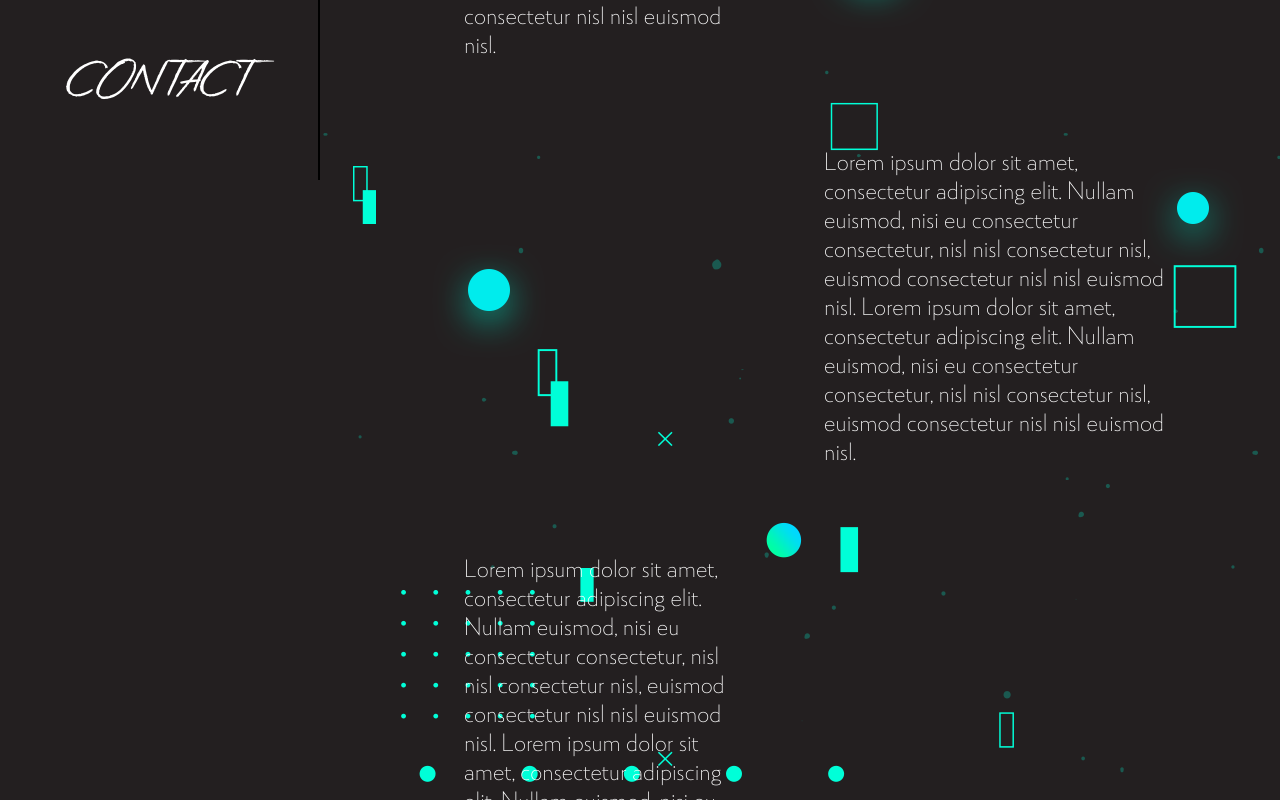
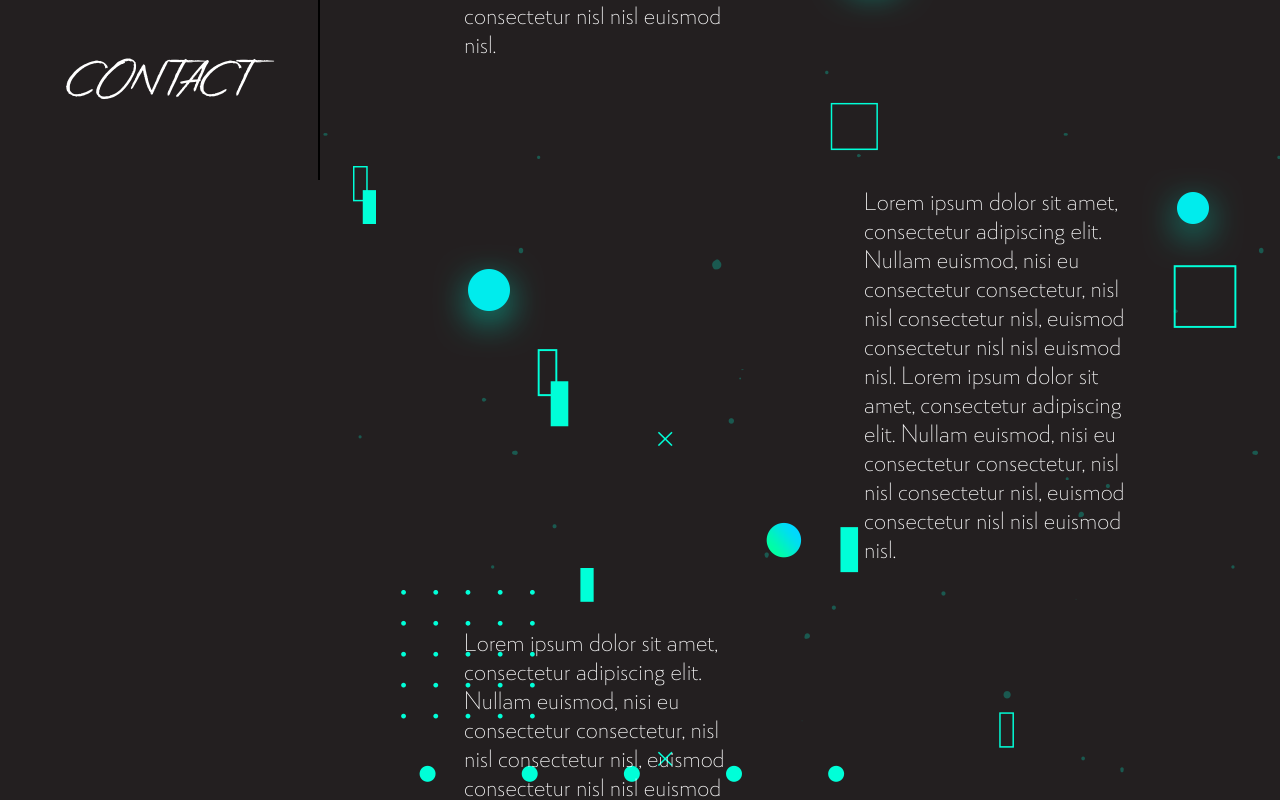
Before and after one commit to dangersflow/personal-site-final, a Next.js app: page / in a window 1280 px wide. Shown: the part 620-1420 px from the top of the page. Built offline with nearby package versions, Linux system fonts and the light colour scheme; what react-sweet-state would draw is missing.

Commit message:
fixed some stylings

```diff
--- a/components/HomeContent.jsx
+++ b/components/HomeContent.jsx
@@ -49,20 +49,23 @@ const StyledHeader = styled(motion.div)`
 }`;
 
 const StyledBodyRight = styled(motion.div)`
-    font-size: 2rem;
+    font-size: 1rem;
     font-family: "RNSLight", sans-serif;
     color: white;
-    margin-left: 50%;
-    padding: 4rem
+    margin-left: 0rem;
+    padding: 0rem
+    padding-bottom: 3rem;
 
-    @media (max-width: 767px) {
+    @media (min-width: 767px) {
       padding: 0rem;
       padding-bottom: 3rem;
       font-size: 1rem;
-      margin-right: 0rem;
+      margin-left: 0rem;
     }
     @media (min-width: 768px) {
-      padding: 1.5rem;
+      padding: 4rem;
+      padding-bottom: 0rem;
+      margin-left: 50%;
       font-size: 1.5rem;
     }
     @media (min-width: 1024px) {
```
